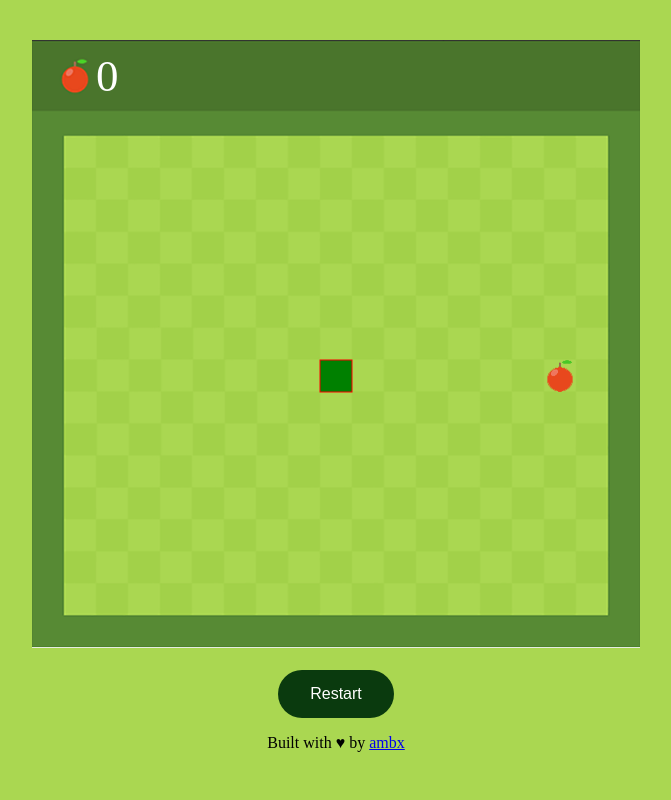
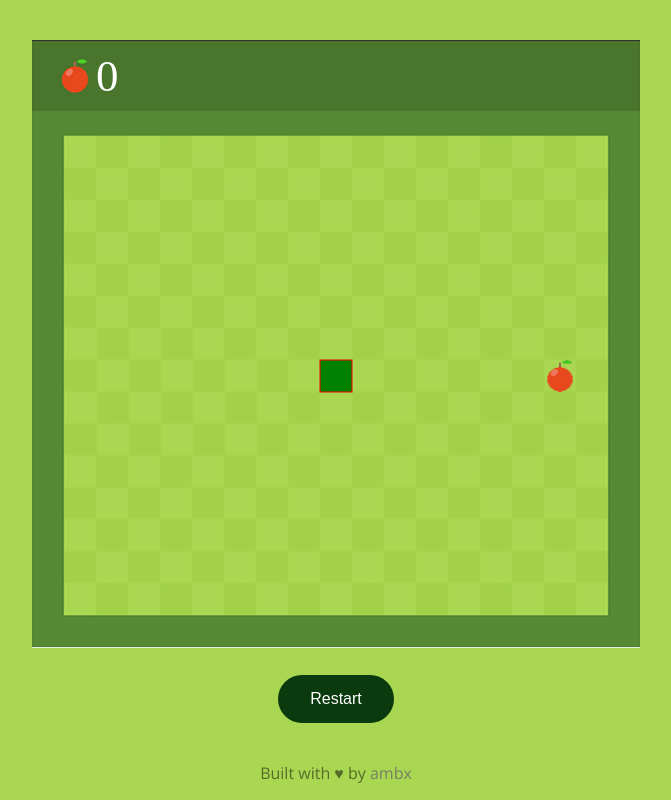
Before and after one commit to ambx/snake-game, a plain HTML site: page index.html in a window 1280 px wide. Shown: the whole page, without its empty margins (304-975 px from the left). Drawn offline with nearby package versions, Linux system fonts and the light colour scheme.

Commit message:
Update style.css

```diff
--- a/style.css
+++ b/style.css
@@ -3,6 +3,7 @@ body{
     text-align: center;
     margin-top: 5vh;
     background-color:#AAD751;
+    font-family: 'Open Sans', sans-serif;
 }
 
 button{
@@ -35,3 +36,16 @@ button:focus{
 .controls{
     display: none;
 }
+.footer p {
+    position: fixed;
+    left: 0;
+    bottom: 0;
+    width: 100%;
+    text-align: center;
+    font-size: 2vh;
+    opacity: 50%;
+  }
+a{
+    text-decoration: none;
+    color: rgb(65, 42, 121);
+}
```
